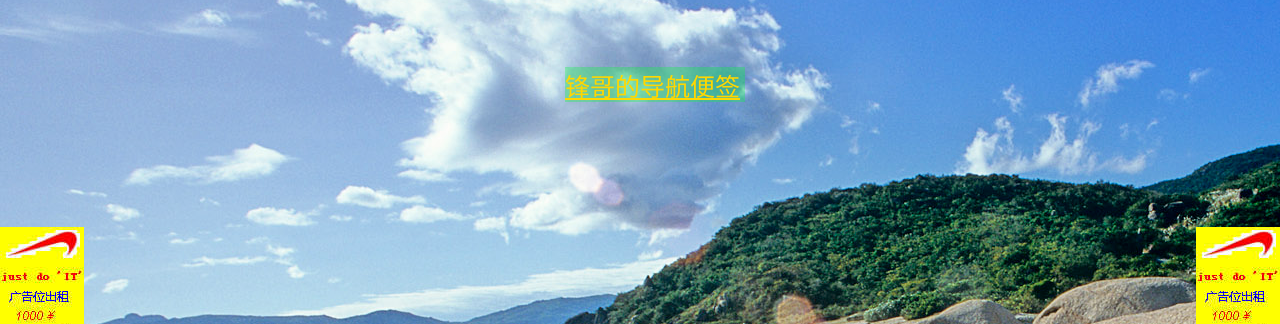
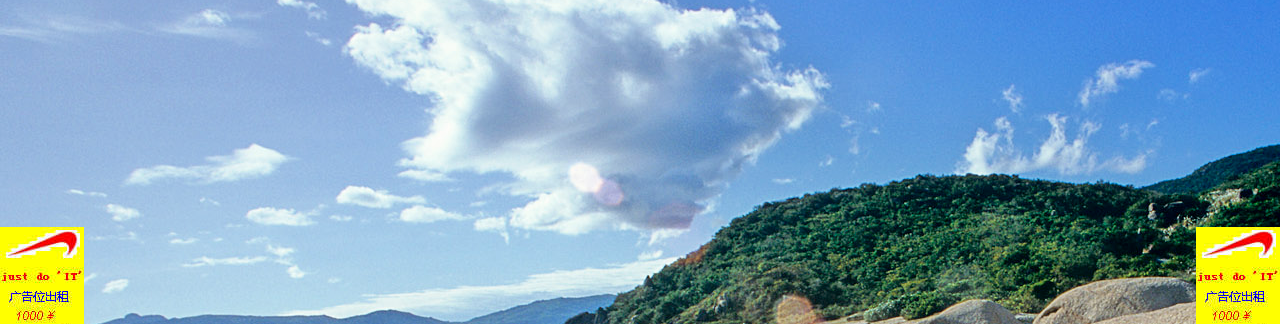
Before and after one commit to lennjf/lennjf.github.io, a plain HTML site: page index.html in a window 1280 px wide. Shown: the part 133-457 px from the top of the page. Drawn offline with Linux system fonts and the light colour scheme.

Commit message:
first push

```diff
--- a/index.html
+++ b/index.html
@@ -195,11 +195,7 @@ html, body {
 			<li class="science"><div class="sbox">hot</div><a href="http://baidu.com" target="_blank">生命科学</a></li>
 </ul>
 
-<div class="link"><u>锋哥的导航便签</u>
-<a href="https://github.com/">&nbsp;&nbsp;GITHUB</a><a href="https://pan.baidu.com/s/1nvIIOad">&nbsp;&nbsp;数据库软件：导航猫</a><a href="https://www.wireshark.org/">&nbsp;&nbsp;抓包软件</a>
-<a href="http://www.youdict.com/root/">&nbsp;&nbsp;词根查询</a><a href="https://www.zhibo8.cc/">&nbsp;&nbsp;直播8</a>
-<a href="http://www.w3school.com.cn/">&nbsp;&nbsp;W3</a>
-</div>
+
 
 <div class="adbox"><ul class="sushi">
 	<li><img src="src/bar1.jpg"></li>
```
